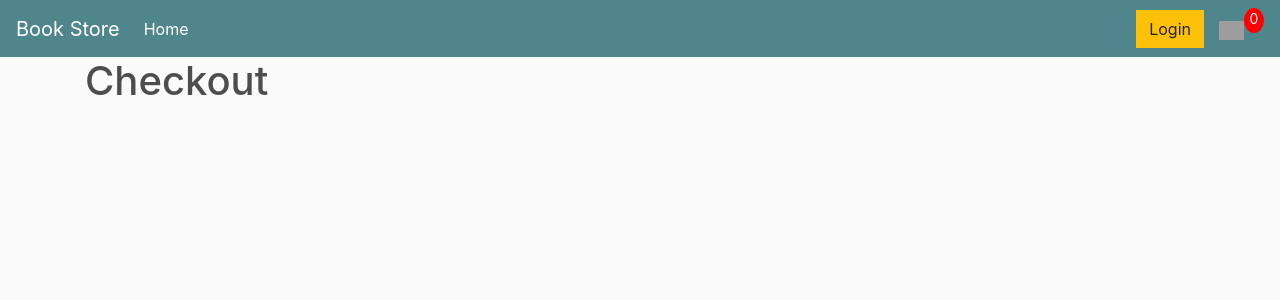
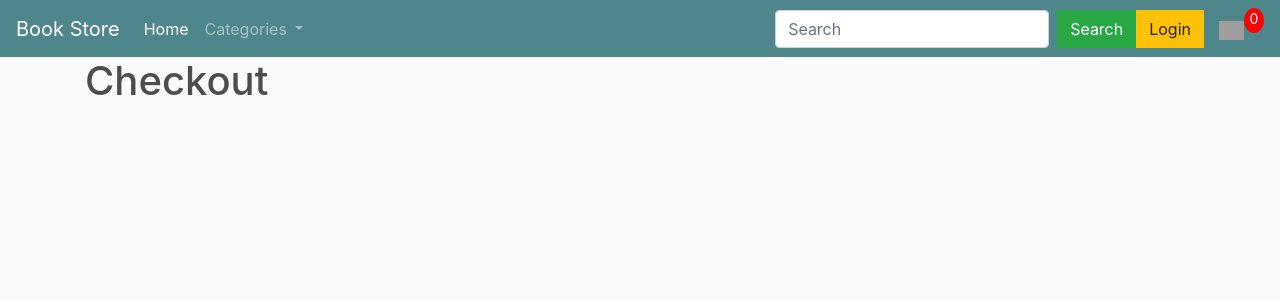
Before and after one commit to saiyeshwanth28/django-books-store, a Django app: page /checkout/ in a window 1280 px wide. Shown: the top 300 px of the page. Run offline with Django 3.2, Linux system fonts and the light colour scheme; some libraries are stand-ins or nearby versions; grey boxes are pictures that could not be loaded.

Commit message:
Update main.html

```diff
--- a/training/task/templates/main.html
+++ b/training/task/templates/main.html
@@ -10,6 +10,7 @@
     <meta name="viewport" content="width=device-width, initial-scale=1, maximum-scale=1, minimum-scale=1" />
 </head>
 <body>
+	{% csrf_token %}
    <nav class="navbar navbar-expand-lg navbar-dark bg-dark">
 	  <a class="navbar-brand" href="{% url 'store' %}">Book Store</a>
 	  <button class="navbar-toggler" type="button" data-toggle="collapse" data-target="#navbarSupportedContent" aria-controls="navbarSupportedContent" aria-expanded="false" aria-label="Toggle navigation">
@@ -21,10 +22,24 @@
 	      <li class="nav-item active">
 	        <a class="nav-link" href="{% url 'store' %}">Home <span class="sr-only">(current)</span></a>
 	      </li>
+			<li class="nav-item dropdown">
+        <a class="nav-link dropdown-toggle" href="#" id="navbarDropdownMenuLink" role="button" data-toggle="dropdown" aria-haspopup="true" aria-expanded="false">
+          Categories
+        </a>
+        <div class="dropdown-menu" aria-labelledby="navbarDropdownMenuLink">
+          <a class="dropdown-item" href="#">Action</a>
+          <a class="dropdown-item" href="#">Another action</a>
+          <a class="dropdown-item" href="#">Something else here</a>
+        </div>
+      </li>
 
 	    </ul>
+		   <form class="form-inline my-2 my-lg-0" action="{% url 'search' %}" method="get">
+      <input class="form-control mr-sm-2" type="search" name="search_query" placeholder="Search" aria-label="Search">
+      <button class="btn btn-success my-2 my-sm-0" type="submit">Search</button>
+    </form>
 	    <div class="form-inline my-2 my-lg-0">
-	     	<a href="#"class="btn btn-warning">Login</a>
+	     	<a href="/login"class="btn btn-warning">Login</a>
 
 	     	<a href="{% url 'cart' %}">
 	    		<img  id="cart-icon" src="{% static 'images/cart.png' %}">
```
